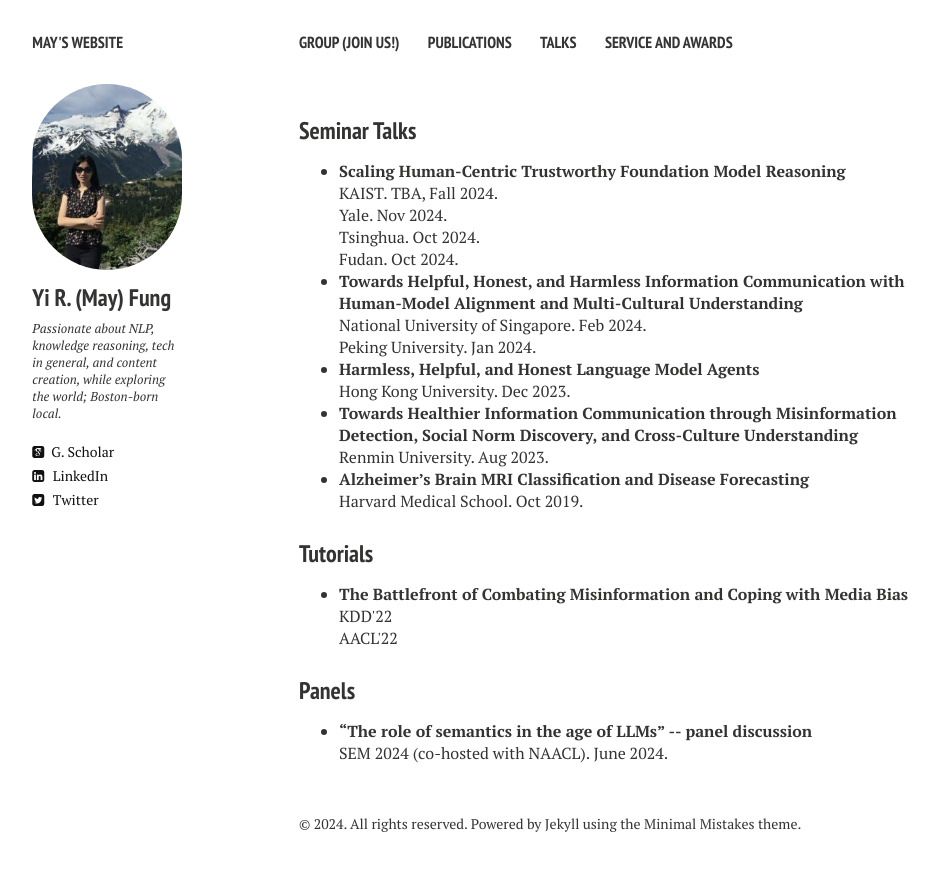
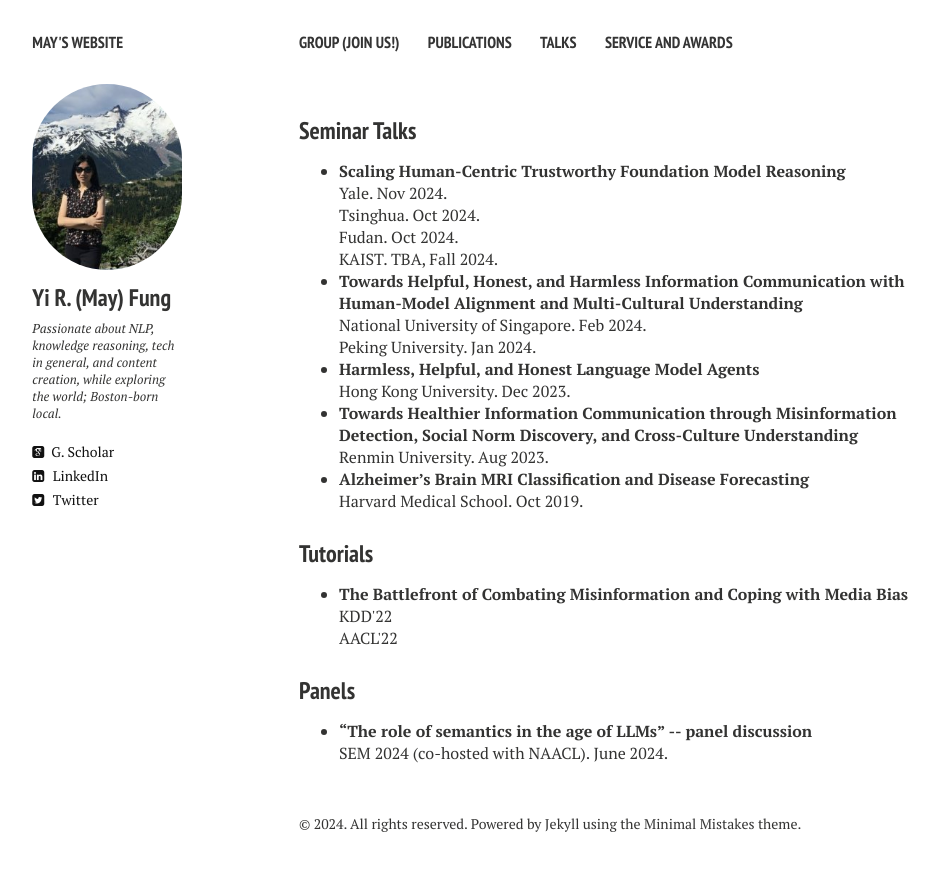
Before and after one commit to mayrfung/mayrfung.github.io, a Jekyll site: the page built from talks.md, in a window 1280 px wide. Shown: the top 871 px of the page, without its empty margins (21-960 px from the left). Built offline with Jekyll 4.4.1, drawn with Linux system fonts in a browser that asks for light colours; nearby versions of some CDN libraries.

```diff
--- a/_layouts/talks.html
+++ b/_layouts/talks.html
@@ -41,10 +41,10 @@
 <h3 style="margin-bottom:0px;padding-top:10px;">Seminar Talks</h3>
 <ul>
 	<li><b>Scaling Human-Centric Trustworthy Foundation Model Reasoning</b></li>
-	KAIST. TBA, Fall 2024. <br>
 	Yale. Nov 2024. <br>
 	Tsinghua. Oct 2024. <br>
-	Fudan. Oct 2024.
+	Fudan. Oct 2024. <br>
+	KAIST. TBA, Fall 2024.
 	<li><b>Towards Helpful, Honest, and Harmless Information Communication with Human-Model Alignment and Multi-Cultural Understanding</b></li>
   National University of Singapore. Feb 2024.
   <br>
```
